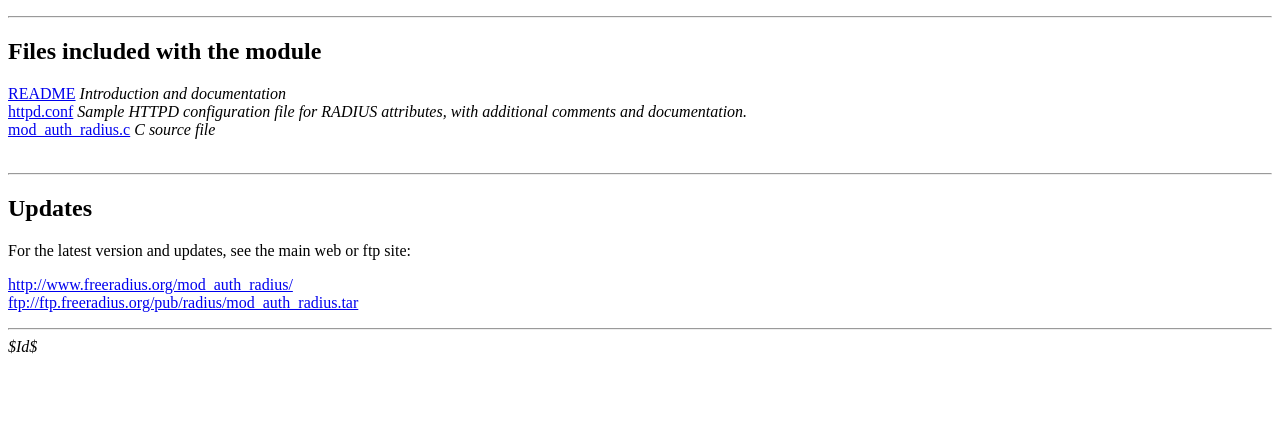
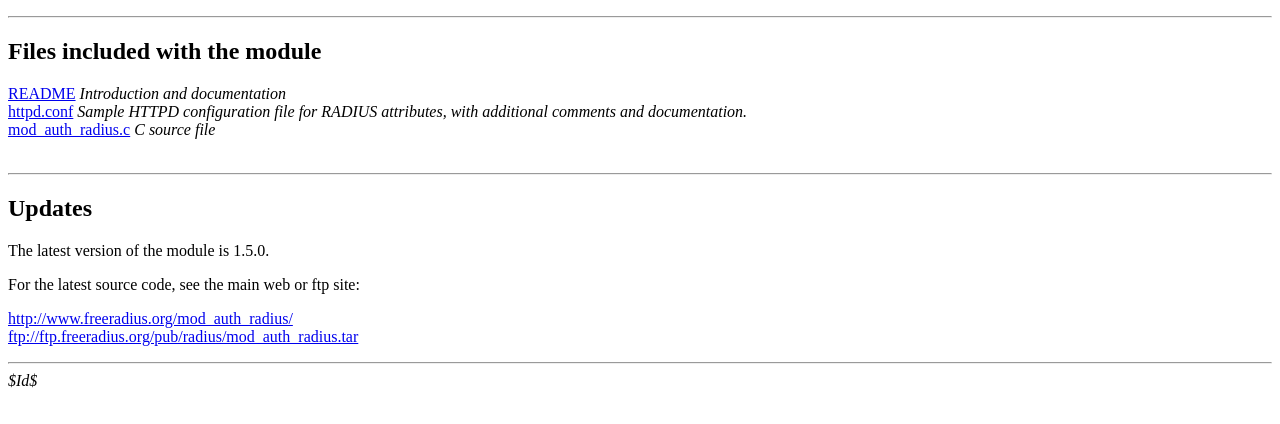
Before and after one commit to FreeRADIUS/mod_auth_radius, a plain HTML site: page index.html in a window 1280 px wide. Shown: the part 102-526 px from the top of the page. Drawn offline with Linux system fonts and the light colour scheme.

Commit message:
minor updates

```diff
--- a/index.html
+++ b/index.html
@@ -25,8 +25,9 @@ configuration file for RADIUS attributes, with additional comments and documenta
 
 <P><HR>
 <H2>Updates</H2>
-
-For the latest version and updates, see the main web or ftp site:
+The latest version of the module is 1.5.0.
+<P>
+For the latest source code, see the main web or ftp site:
 <P>
 <A HREF="http://www.freeradius.org/mod_auth_radius/">http://www.freeradius.org/mod_auth_radius/</A><BR>
 <A HREF="ftp://ftp.freeradius.org/pub/radius/mod_auth_radius.tar">ftp://ftp.freeradius.org/pub/radius/mod_auth_radius.tar</A>
```
